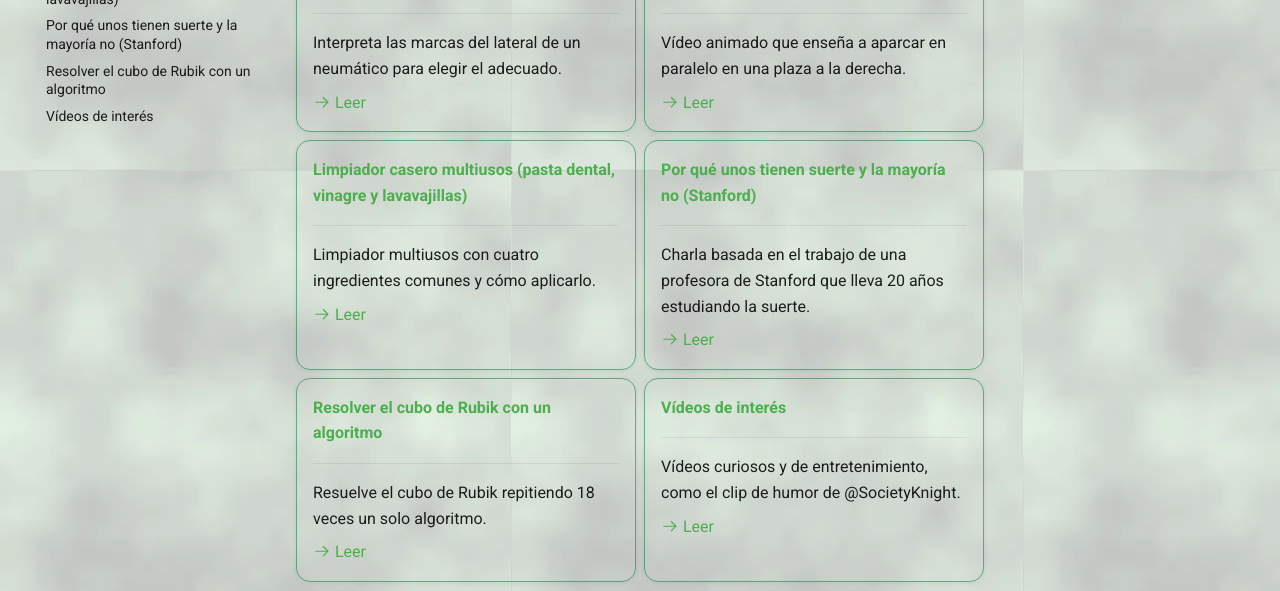
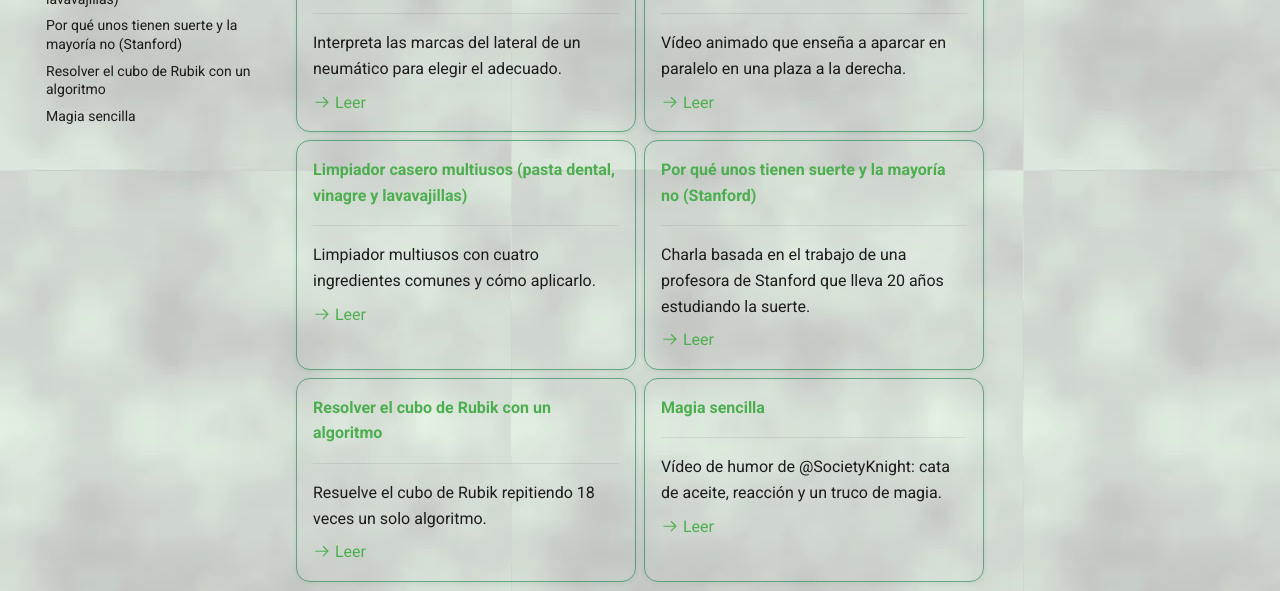
Before and after one commit to mosqueteroweb/Salud, an MkDocs documentation site: the page built from docs/curiosidades/index.md, in a window 1280 px wide and 991 px high. Shown: the part 341-932 px from the top of the window. Built offline with MkDocs 1.6.1 and Material for MkDocs 9.7.7, drawn with Linux system fonts in a browser that asks for light colours.

Commit message:
Curiosidades: título artículo vídeo 'Magia sencilla'

```diff
--- a/docs/curiosidades/index.md
+++ b/docs/curiosidades/index.md
@@ -44,11 +44,11 @@ Datos, fenómenos y temas curiosos que merecen guardarse:
 
     [:octicons-arrow-right-24: Leer](resolver-el-cubo-de-rubik-con-un-algoritmo.md)
 
-- [__Vídeos de interés__](videos-de-interes.md)
+- [__Magia sencilla__](videos-de-interes.md)
 
     ---
 
-    Vídeos curiosos y de entretenimiento, como el clip de humor de @SocietyKnight.
+    Vídeo de humor de @SocietyKnight: cata de aceite, reacción y un truco de magia.
 
     [:octicons-arrow-right-24: Leer](videos-de-interes.md)
 
--- a/docs/curiosidades/videos-de-interes.md
+++ b/docs/curiosidades/videos-de-interes.md
@@ -1,4 +1,4 @@
-# Vídeos de interés
+# Magia sencilla
 
 Recopilación de vídeos curiosos y de entretenimiento que merecen la pena guardarse.
 
```
